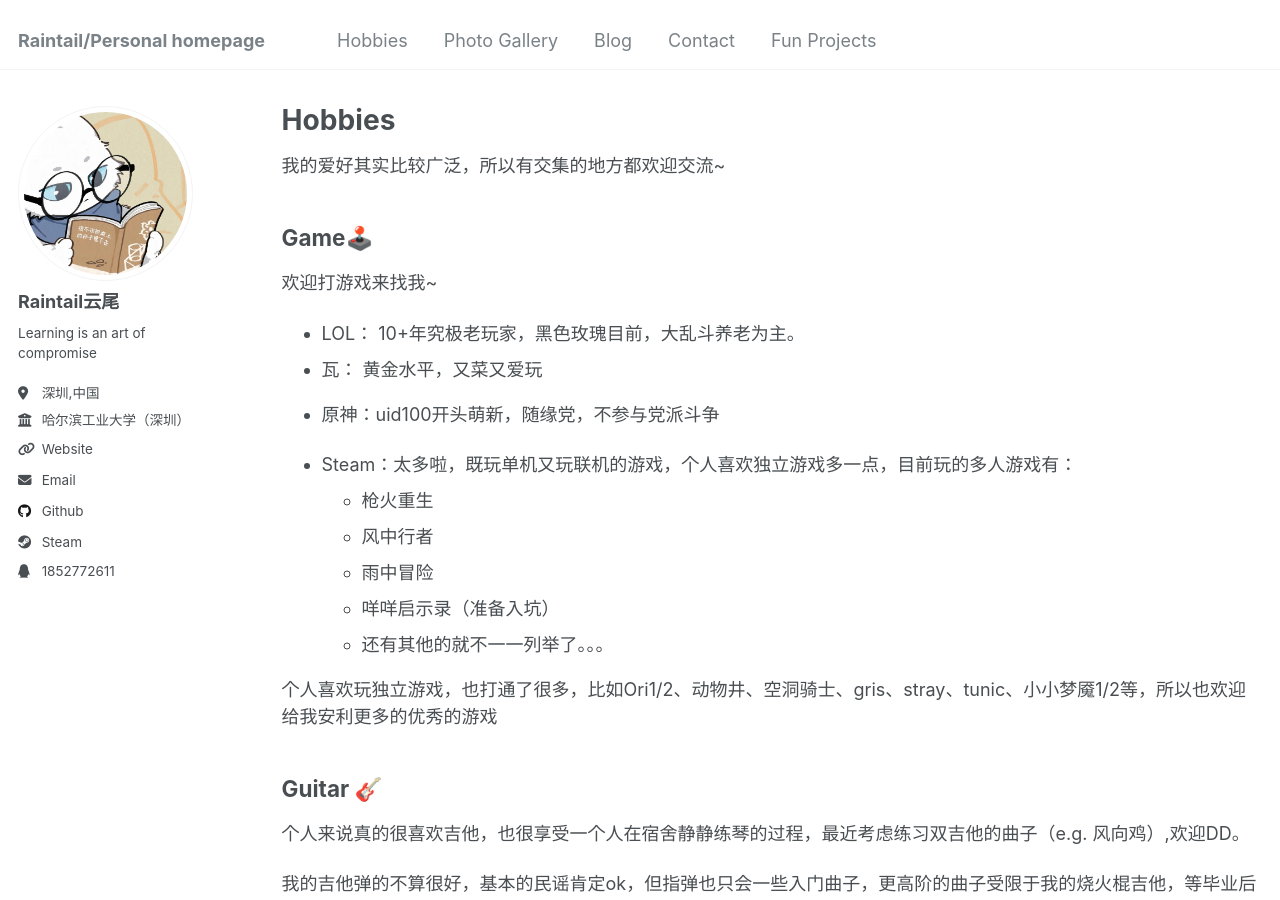
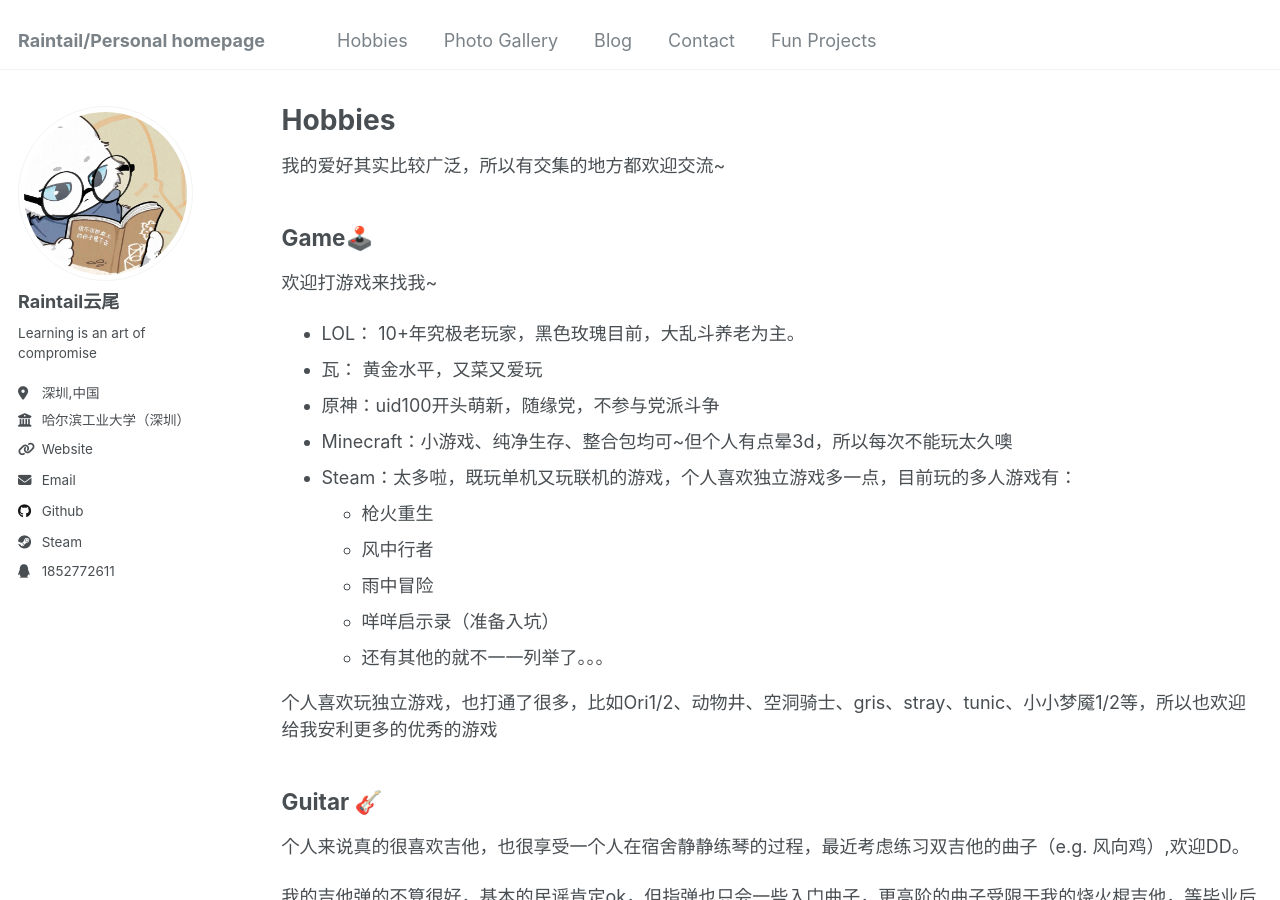
Before and after one commit to Rainbow-cocktail/Raintail-homepage, a Jekyll site: the page built from _pages/hobbies.md, in a window 1280 px wide and 900 px high. Built offline with Jekyll 4.4.1, drawn with Linux system fonts in a browser that asks for light colours.

Commit message:
Update hobbies.md

```diff
--- a/_pages/hobbies.md
+++ b/_pages/hobbies.md
@@ -18,7 +18,7 @@ redirect_from:
 - LOL： 10+年究极老玩家，黑色玫瑰目前，大乱斗养老为主。
 - 瓦： 黄金水平，又菜又爱玩
 - 原神：uid100开头萌新，随缘党，不参与党派斗争
-
+- Minecraft：小游戏、纯净生存、整合包均可~但个人有点晕3d，所以每次不能玩太久噢
 - Steam：太多啦，既玩单机又玩联机的游戏，个人喜欢独立游戏多一点，目前玩的多人游戏有：
   - 枪火重生
   - 风中行者
```
